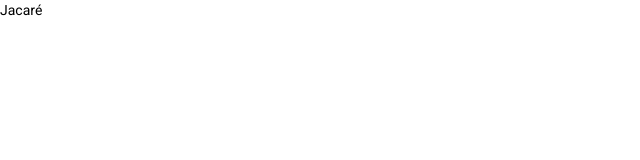
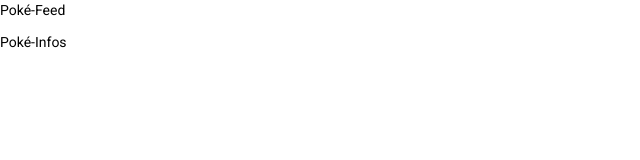
Before and after one commit to IcaroRangel/pokedex-angular, an Angular app: page / in a window 1280 px wide. Shown: the top 160 px of the page, without its empty margins (0-640 px from the left). Built offline with nearby package versions, Linux system fonts and the light colour scheme.

Commit message:
create components poke-feed, poke-infos

```diff
--- a/src/app/app.component.html
+++ b/src/app/app.component.html
@@ -1 +1,2 @@
-<p>Jacaré</p>
+<app-poke-feed></app-poke-feed>
+<app-poke-infos></app-poke-infos>
--- a/src/app/app.component.ts
+++ b/src/app/app.component.ts
@@ -4,6 +4,4 @@ import { Component } from "@angular/core";
   selector: "app-root",
   templateUrl: "app.component.html",
 })
-export class AppComponent {
-  title = "pokedex";
-}
+export class AppComponent {}
--- /dev/null
+++ b/src/app/components/poke-feed/poke-feed.component.html
@@ -0,0 +1 @@
+<p>Poké-Feed</p>
--- /dev/null
+++ b/src/app/components/poke-feed/poke-feed.component.ts
@@ -0,0 +1,11 @@
+import { Component, OnInit } from "@angular/core";
+
+@Component({
+  selector: "app-poke-feed",
+  templateUrl: "poke-feed.component.html",
+})
+export class PokeFeedComponents implements OnInit {
+  constructor() {}
+
+  ngOnInit() {}
+}
--- /dev/null
+++ b/src/app/components/poke-infos/poke-infos.component.html
@@ -0,0 +1 @@
+<p>Poké-Infos</p>
--- /dev/null
+++ b/src/app/components/poke-infos/poke-infos.component.ts
@@ -0,0 +1,11 @@
+import { Component, OnInit } from "@angular/core";
+
+@Component({
+  selector: "app-poke-infos",
+  templateUrl: "poke-infos.component.html",
+})
+export class PokeInfosComponent implements OnInit {
+  constructor() {}
+
+  ngOnInit() {}
+}
--- /dev/null
+++ b/src/app/models/poke.model.ts
@@ -0,0 +1,6 @@
+export default interface Pokemon {
+  id: number;
+  name: string;
+  types: [];
+  image: string;
+}
```
Also changed, not shown: src/app/app.module.ts (+12 -15 lines), src/app/components/poke-feed/poke-feed.component.css (added), src/app/components/poke-infos/poke-infos.component.css (added).
